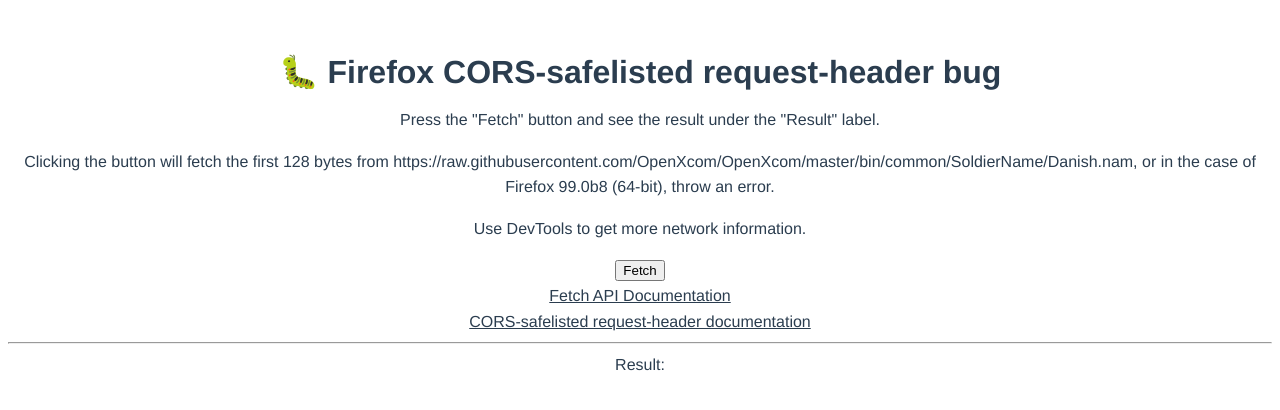
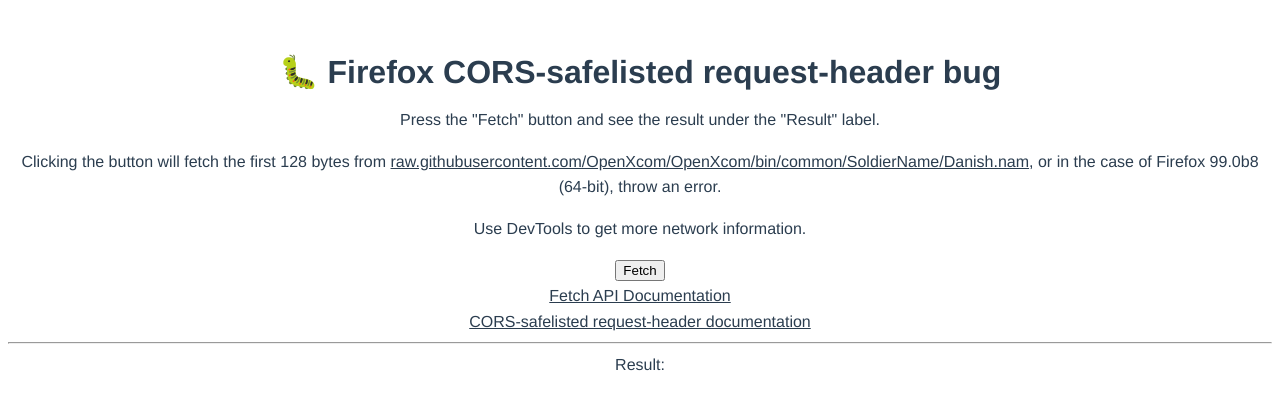
Before and after one commit to dotnetCarpenter/bug-firefox-fetch-cors, a website built with Vite: page docs/index.html in a window 1280 px wide. Built offline with nearby package versions, Linux system fonts and the light colour scheme.

Commit message:
reduce the shown URL to the data

```diff
--- a/docs/index.html
+++ b/docs/index.html
@@ -15,7 +15,7 @@
       <p>Press the "Fetch" button and see the result under the "Result" label.</p>
       <p>
         Clicking the button will fetch the first 128 bytes from
-        https://raw.githubusercontent.com/OpenXcom/OpenXcom/master/bin/common/SoldierName/Danish.nam,
+        <a href="https://raw.githubusercontent.com/OpenXcom/OpenXcom/94640aab1279ae268e0420a7b5c99cc44eb09473/bin/common/SoldierName/Danish.nam">raw.githubusercontent.com/OpenXcom/OpenXcom/bin/common/SoldierName/Danish.nam</a>,
         or in the case of Firefox 99.0b8 (64-bit), throw an error.
       </p>
       <p>Use DevTools to get more network information.</p>
```
Also changed, not shown: index.html (+1 -1 lines).
